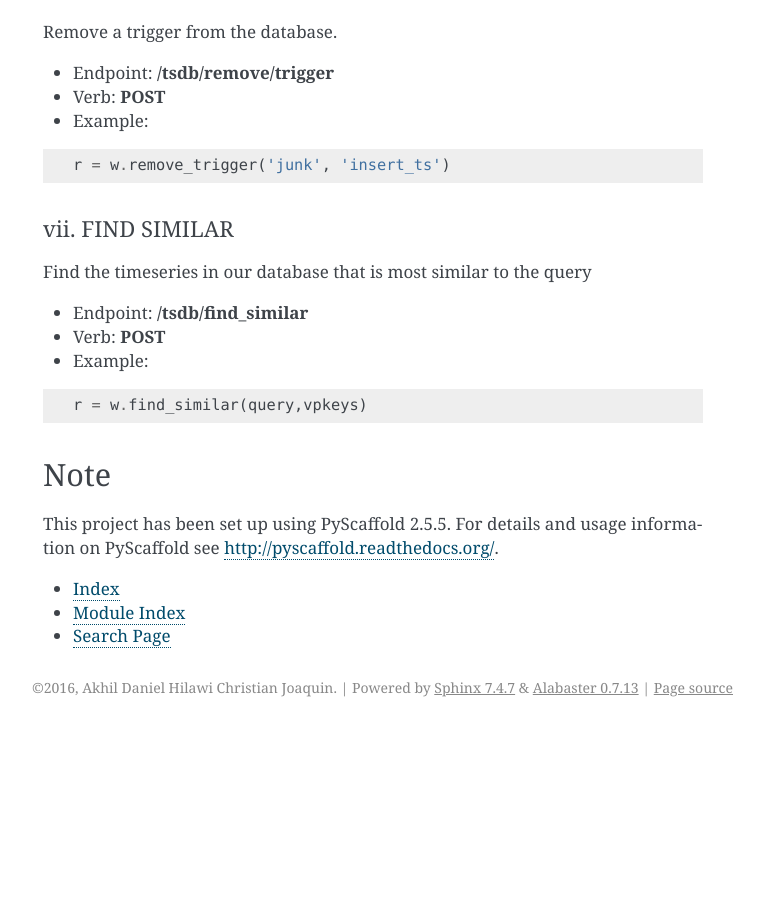
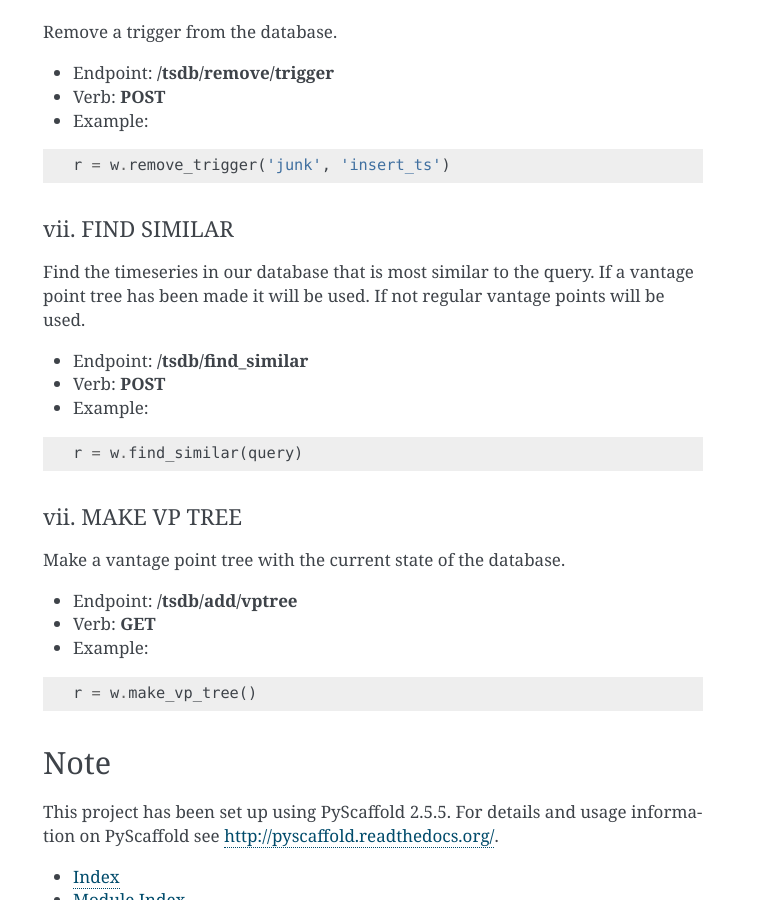
Before and after one commit to CS207Project/cs207project, a Sphinx documentation site: the page built from docs/index.rst, in a window 1280 px wide and 900 px high, scrolled down 2399 px. Shown: the whole window, without its empty margins (377-1141 px from the left). Built offline with Sphinx 7.4.7, drawn with Linux system fonts in a browser that asks for light colours; pages that are not in the unit, such as notebooks, are missing from menus; before the commit the page ends 3126 px from its top, so only the background shows below that.

Commit message:
updating the demo page and the index for the docs

```diff
--- a/docs/index.rst
+++ b/docs/index.rst
@@ -139,7 +139,9 @@ Remove a trigger from the database.
 
 vii. FIND SIMILAR
 ------------------
-Find the timeseries in our database that is most similar to the query
+Find the timeseries in our database that is most similar to the query. If a
+vantage point tree has been made it will be used. If not regular vantage points
+will be used.
 
 - Endpoint: **/tsdb/find_similar**
 - Verb: **POST**
@@ -147,7 +149,20 @@ Find the timeseries in our database that is most similar to the query
 
 ::
 
-    r = w.find_similar(query,vpkeys)
+    r = w.find_similar(query)
+
+
+vii. MAKE VP TREE
+------------------
+Make a vantage point tree with the current state of the database.
+
+- Endpoint: **/tsdb/add/vptree**
+- Verb: **GET**
+- Example:
+
+::
+
+    r = w.make_vp_tree()
 
 ----
 Note
```
Also changed, not shown: 1 other file.
